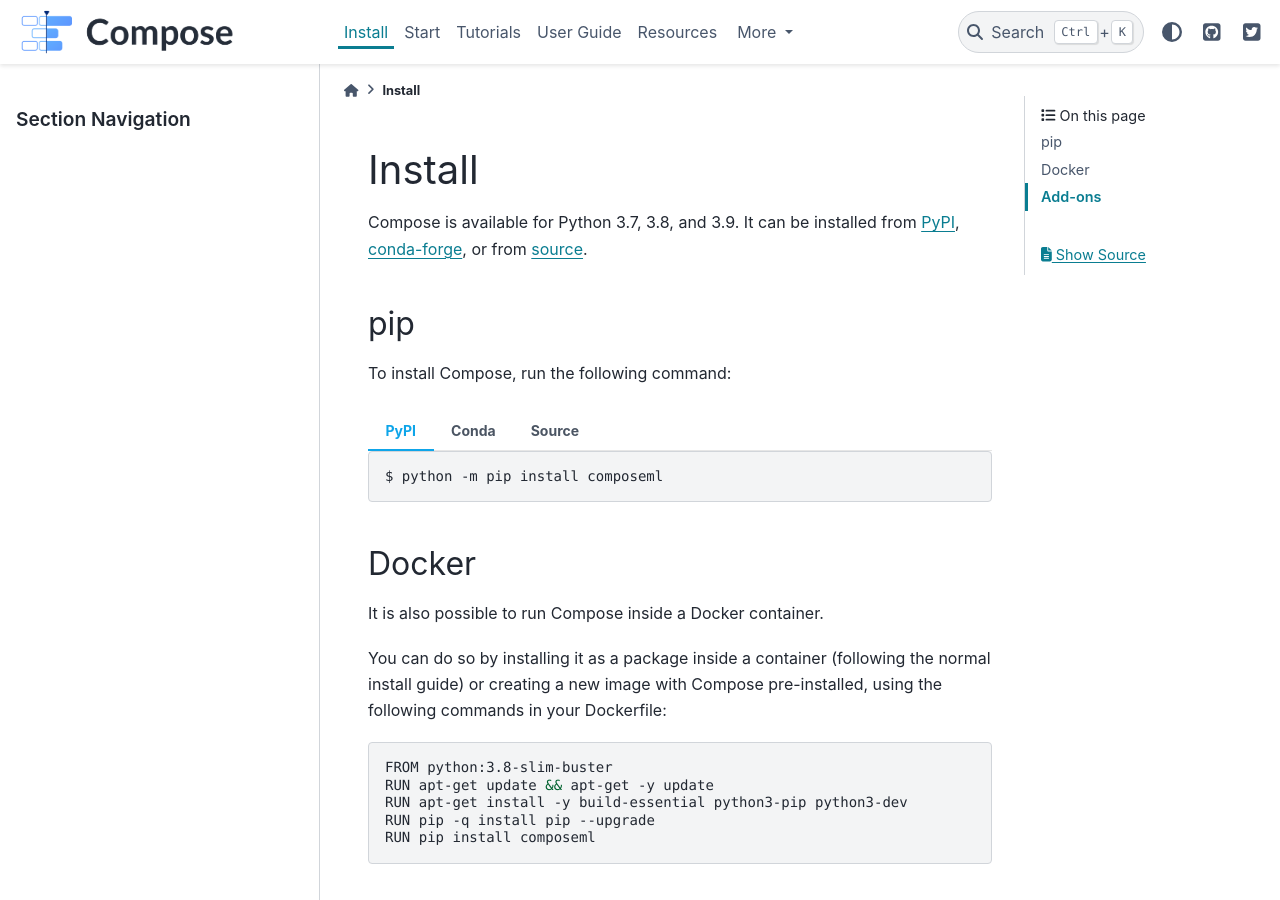
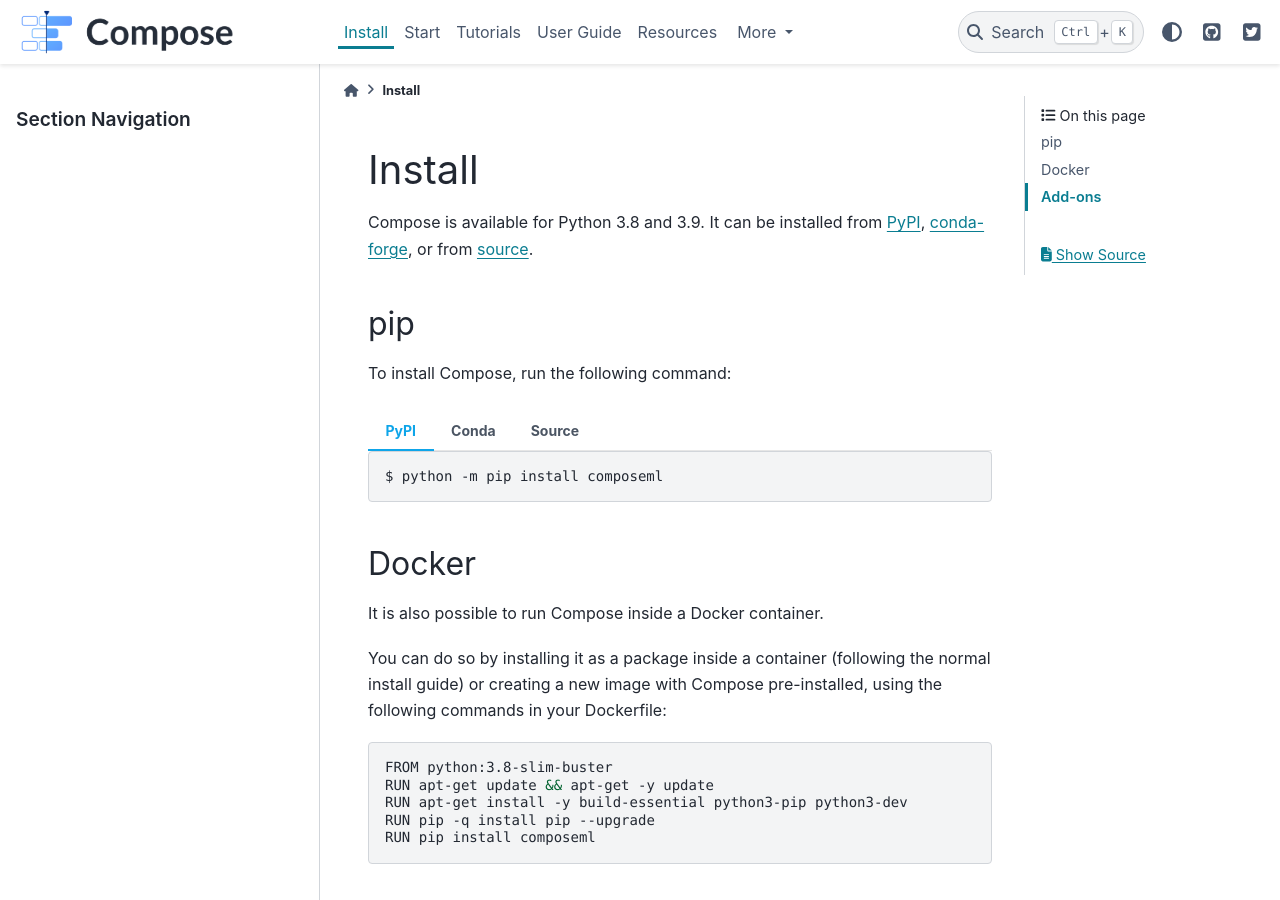
Before and after one commit to alteryx/compose, a Sphinx documentation site: the page built from docs/source/install.md, in a window 1280 px wide and 900 px high. Built offline with Sphinx 7.4.7 and the PyData theme 0.15.4, drawn with Linux system fonts in a browser that asks for light colours; comment, search, counter and statistics services are not loaded.

```diff
--- a/docs/source/install.md
+++ b/docs/source/install.md
@@ -1,6 +1,6 @@
 # Install
 
-Compose is available for Python 3.7, 3.8, and 3.9. It can be installed from [PyPI](https://pypi.org/project/composeml/), [conda-forge](https://anaconda.org/conda-forge/composeml), or from [source](https://github.com/alteryx/compose).
+Compose is available for Python 3.8 and 3.9. It can be installed from [PyPI](https://pypi.org/project/composeml/), [conda-forge](https://anaconda.org/conda-forge/composeml), or from [source](https://github.com/alteryx/compose).
 
 ## pip
 
--- a/docs/source/release_notes.rst
+++ b/docs/source/release_notes.rst
@@ -8,6 +8,7 @@ Future Release
     * Fixes
     * Changes
         * Update ipython to 7.31.1 (:pr:`286`)
+        * Drop Python 3.7 support (:pr:`299`)
     * Documentation Changes
         * Update README.md with Alteryx link (:pr:`289`, :pr:`290`)
         * Add in-line tabs and copy-paste functionality to docs (:pr:`293`)
```
